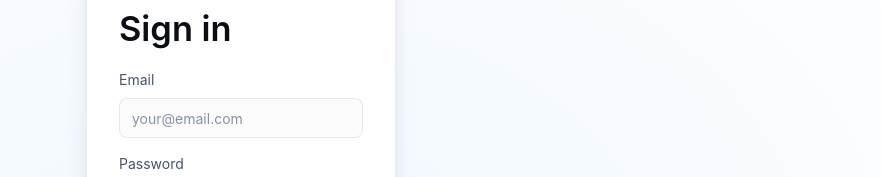
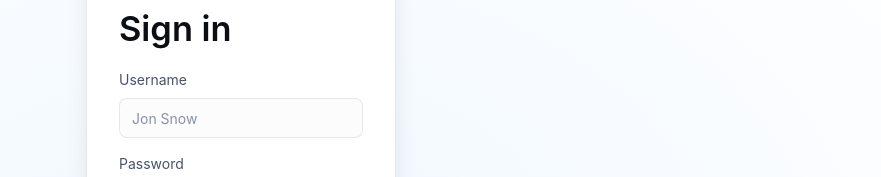
Before and after one commit to kooner27/capstone, a React (Vite) app in the folder electron-note-app/src/renderer/: page /signin in a window 1280 px wide. Shown: the part 139-316 px from the top of the page, without its empty margins (399-1280 px from the left). Built offline with nearby package versions, Linux system fonts and the light colour scheme; no server answers.

Commit message:
functioning frontend auth, need to clean up a bit

```diff
--- a/electron-note-app/src/renderer/src/components/sign-in/SignIn.jsx
+++ b/electron-note-app/src/renderer/src/components/sign-in/SignIn.jsx
@@ -21,6 +21,7 @@ import ForgotPassword from './components/ForgotPassword'
 import AppTheme from '../shared-theme/AppTheme'
 import ColorModeSelect from '../shared-theme/ColorModeSelect'
 import { GoogleIcon, FacebookIcon, SitemarkIcon } from './components/CustomIcons'
+const API_URL = import.meta.env.VITE_API_URL
 
 const Card = styled(MuiCard)(({ theme }) => ({
   display: 'flex',
@@ -64,8 +65,10 @@ const SignInContainer = styled(Stack)(({ theme }) => ({
 
 export default function SignIn(props) {
   const navigate = useNavigate()
-  const [emailError, setEmailError] = React.useState(false)
-  const [emailErrorMessage, setEmailErrorMessage] = React.useState('')
+  // const [emailError, setEmailError] = React.useState(false)
+  // const [emailErrorMessage, setEmailErrorMessage] = React.useState('')
+  const [nameError, setNameError] = React.useState(false)
+  const [nameErrorMessage, setNameErrorMessage] = React.useState('')
   const [passwordError, setPasswordError] = React.useState(false)
   const [passwordErrorMessage, setPasswordErrorMessage] = React.useState('')
   const [open, setOpen] = React.useState(false)
@@ -78,33 +81,76 @@ export default function SignIn(props) {
     setOpen(false)
   }
 
-  const handleSubmit = (event) => {
-    // if (emailError || passwordError) {
-    //   event.preventDefault()
-    //   return
-    // }
-    // const data = new FormData(event.currentTarget)
-    // console.log({
-    //   email: data.get('email'),
-    //   password: data.get('password')
-    // })
+  // const handleSubmit = (event) => {
+  //   if (emailError || passwordError) {
+  //     event.preventDefault()
+  //     return
+  //   }
+  //   const data = new FormData(event.currentTarget)
+  //   console.log({
+  //     email: data.get('email'),
+  //     password: data.get('password')
+  //   })
 
-    navigate('/dashboard')
+  //   navigate('/dashboard')
+  // }
+
+  const handleSubmit = async (event) => {
+    event.preventDefault()
+    if (!validateInputs()) return
+
+    const data = new FormData(event.currentTarget)
+    const user = {
+      username: data.get('name'),
+      password: data.get('password')
+    }
+
+    try {
+      const response = await fetch(`${API_URL}/login`, {
+        method: 'POST',
+        headers: {
+          'Content-Type': 'application/json'
+        },
+        body: JSON.stringify(user)
+      })
+
+      const responseData = await response.json()
+
+      if (!response.ok) {
+        throw new Error(responseData.message || 'Login failed')
+      }
+
+      // Store JWT in localStorage
+      localStorage.setItem('token', responseData.token)
+      alert('Login successful! Redirecting to dashboard...')
+      navigate('/dashboard')
+    } catch (error) {
+      alert(`Error: ${error.message}`)
+    }
   }
 
   const validateInputs = () => {
-    const email = document.getElementById('email')
+    // const email = document.getElementById('email')
     const password = document.getElementById('password')
+    const name = document.getElementById('name')
 
     let isValid = true
 
-    if (!email.value || !/\S+@\S+\.\S+/.test(email.value)) {
-      setEmailError(true)
-      setEmailErrorMessage('Please enter a valid email address.')
+    // if (!email.value || !/\S+@\S+\.\S+/.test(email.value)) {
+    //   setEmailError(true)
+    //   setEmailErrorMessage('Please enter a valid email address.')
+    //   isValid = false
+    // } else {
+    //   setEmailError(false)
+    //   setEmailErrorMessage('')
+    // }
+    if (!name.value || name.value.length < 1) {
+      setNameError(true)
+      setNameErrorMessage('Please enter a valid username.')
       isValid = false
     } else {
-      setEmailError(false)
-      setEmailErrorMessage('')
+      setNameError(false)
+      setNameErrorMessage('')
     }
 
     if (!password.value || password.value.length < 6) {
@@ -145,20 +191,17 @@ export default function SignIn(props) {
             }}
           >
             <FormControl>
-              <FormLabel htmlFor="email">Email</FormLabel>
+              <FormLabel htmlFor="name">Username</FormLabel>
               <TextField
-                error={emailError}
-                helperText={emailErrorMessage}
-                id="email"
-                type="email"
-                name="email"
-                placeholder="your@email.com"
-                autoComplete="email"
-                autoFocus
+                autoComplete="name"
+                name="name"
                 required
                 fullWidth
-                variant="outlined"
-                color={emailError ? 'error' : 'primary'}
+                id="name"
+                placeholder="Jon Snow"
+                error={nameError}
+                helperText={nameErrorMessage}
+                color={nameError ? 'error' : 'primary'}
               />
             </FormControl>
             <FormControl>
--- a/electron-note-app/src/renderer/src/components/sign-up/SignUp.jsx
+++ b/electron-note-app/src/renderer/src/components/sign-up/SignUp.jsx
@@ -8,7 +8,6 @@ import FormControlLabel from '@mui/material/FormControlLabel'
 import FormLabel from '@mui/material/FormLabel'
 import FormControl from '@mui/material/FormControl'
 // modified
-import { Link as RouterLink } from 'react-router-dom'
 import Link from '@mui/material/Link'
 // modified
 import TextField from '@mui/material/TextField'
@@ -19,6 +18,9 @@ import { styled } from '@mui/material/styles'
 import AppTheme from '../shared-theme/AppTheme'
 import ColorModeSelect from '../shared-theme/ColorModeSelect'
 import { GoogleIcon, FacebookIcon, SitemarkIcon } from './components/CustomIcons'
+// modified
+import { Link as RouterLink, useNavigate } from 'react-router-dom'
+const API_URL = import.meta.env.VITE_API_URL
 
 const Card = styled(MuiCard)(({ theme }) => ({
   display: 'flex',
@@ -61,6 +63,7 @@ const SignUpContainer = styled(Stack)(({ theme }) => ({
 }))
 
 export default function SignUp(props) {
+  const navigate = useNavigate()
   const [emailError, setEmailError] = React.useState(false)
   const [emailErrorMessage, setEmailErrorMessage] = React.useState('')
   const [passwordError, setPasswordError] = React.useState(false)
@@ -95,7 +98,7 @@ export default function SignUp(props) {
 
     if (!name.value || name.value.length < 1) {
       setNameError(true)
-      setNameErrorMessage('Name is required.')
+      setNameErrorMessage('username is required.')
       isValid = false
     } else {
       setNameError(false)
@@ -105,18 +108,51 @@ export default function SignUp(props) {
     return isValid
   }
 
-  const handleSubmit = (event) => {
-    if (nameError || emailError || passwordError) {
-      event.preventDefault()
-      return
-    }
+  // const handleSubmit = (event) => {
+  //   if (nameError || emailError || passwordError) {
+  //     event.preventDefault()
+  //     return
+  //   }
+  //   const data = new FormData(event.currentTarget)
+  //   console.log({
+  //     name: data.get('name'),
+  //     lastName: data.get('lastName'),
+  //     email: data.get('email'),
+  //     password: data.get('password')
+  //   })
+  // }
+  const handleSubmit = async (event) => {
+    event.preventDefault()
+    if (!validateInputs()) return
+
     const data = new FormData(event.currentTarget)
-    console.log({
-      name: data.get('name'),
-      lastName: data.get('lastName'),
+    const user = {
+      username: data.get('name'),
       email: data.get('email'),
       password: data.get('password')
-    })
+    }
+
+    try {
+      const response = await fetch(`${API_URL}/register`, {
+        // Fixed template literal syntax
+        method: 'POST',
+        headers: {
+          'Content-Type': 'application/json'
+        },
+        body: JSON.stringify(user)
+      })
+
+      const responseData = await response.json()
+
+      if (!response.ok) {
+        throw new Error(responseData.message || 'Signup failed')
+      }
+
+      alert('Signup successful! Redirecting to login...')
+      navigate('/signin')
+    } catch (error) {
+      alert(`Error: ${error.message}`)
+    }
   }
 
   return (
@@ -139,7 +175,7 @@ export default function SignUp(props) {
             sx={{ display: 'flex', flexDirection: 'column', gap: 2 }}
           >
             <FormControl>
-              <FormLabel htmlFor="name">Full name</FormLabel>
+              <FormLabel htmlFor="name">Username</FormLabel>
               <TextField
                 autoComplete="name"
                 name="name"
```
Also changed, not shown: 1 other file (tests, documents, lock files or other folders).
